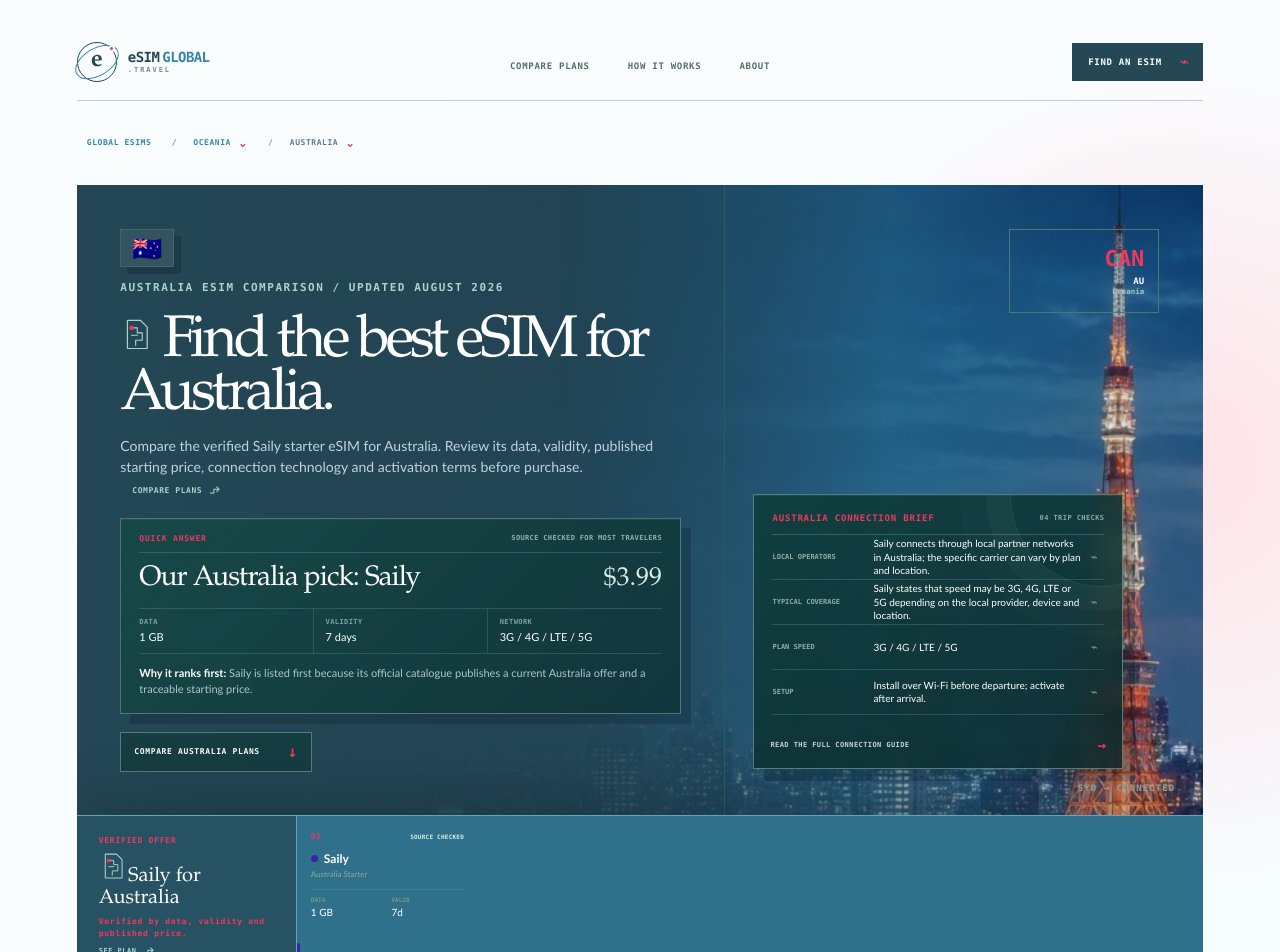
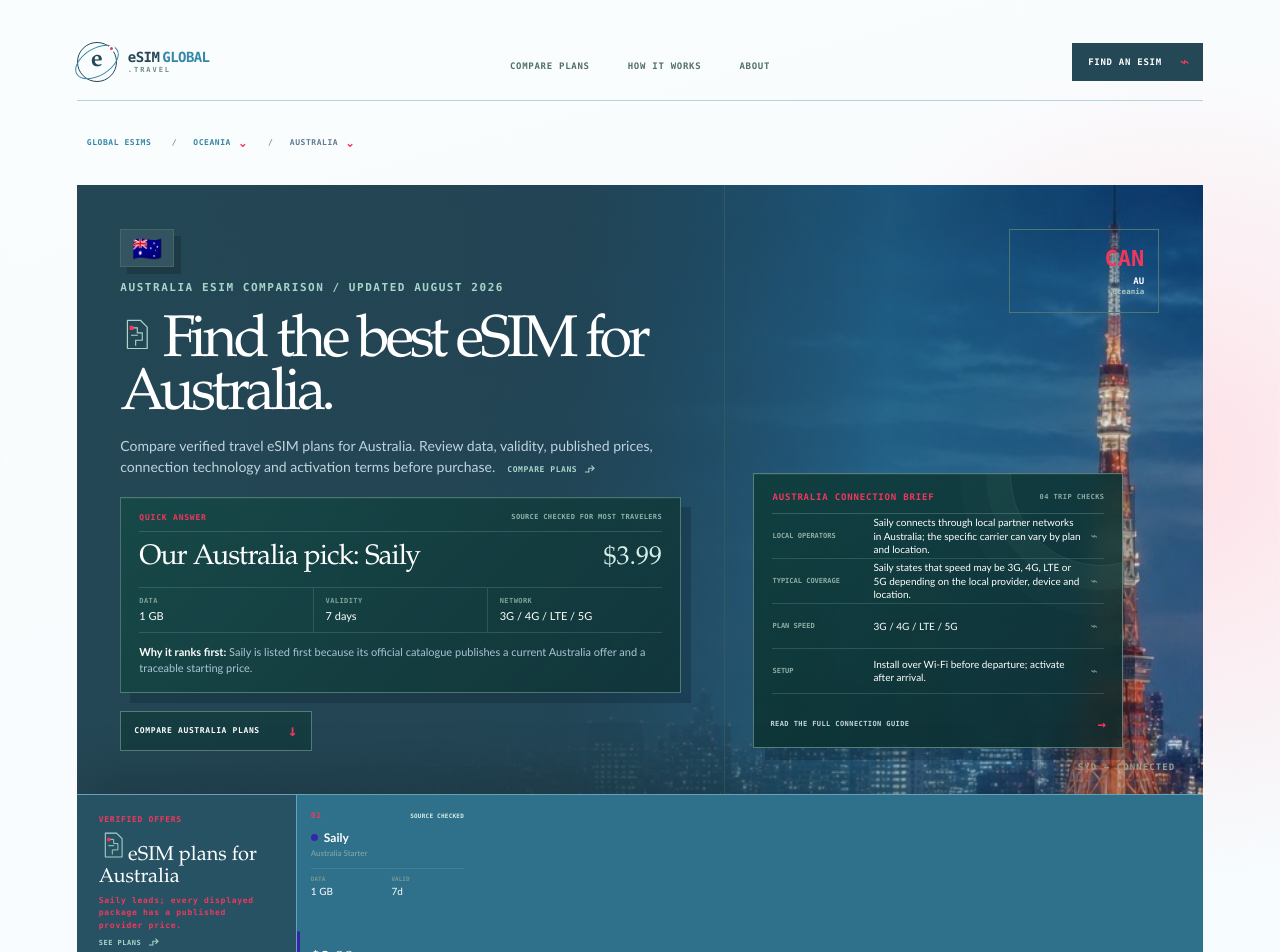
Before and after one commit to KTG1/esimglobal.travel, a Next.js app: page /australia/ in a window 1280 px wide. Shown: the top 952 px of the page. Built offline with nearby package versions, Linux system fonts and the light colour scheme.

Commit message:
Add verified Fiji eSIM comparison plans

```diff
--- a/app/CountryStructuredData.js
+++ b/app/CountryStructuredData.js
@@ -84,7 +84,7 @@
               "@type": "Offer",
               price: plan.price.toFixed(2),
               priceCurrency: "USD",
-              url: `${pageUrl}#plans`,
+              url: plan.url || `${pageUrl}#plans`,
             },
           },
         })),
--- a/app/countryFaqData.js
+++ b/app/countryFaqData.js
@@ -15,8 +15,8 @@
 
   return [
     { id: "plans", label: "Plans and pricing", summary: "Cost, data and validity", questions: [
-      { number: "01", question: `Which verified eSIM offer is shown for ${country}?`, answer: `${bestPlan.brand} ${bestPlan.product} is the verified offer currently displayed: ${bestPlan.dataLabel}, ${bestPlan.days} days and a published starting price of $${bestPlan.price.toFixed(2)}. Saily is prioritized because its official destination page provides the source data.` },
-      { number: "02", question: `What is the verified starting price for a travel eSIM in ${country}?`, answer: `The displayed Saily starter plan begins at $${lowestPrice.toFixed(2)} for 1 GB over 7 days. This price was checked on August 24, 2026; confirm the final checkout price because taxes, currency and promotions can change.` },
+      { number: "01", question: `Which verified eSIM offer is shown for ${country}?`, answer: `${bestPlan.brand} ${bestPlan.product} is ranked first: ${bestPlan.dataLabel}, ${bestPlan.days} days and a published price of $${bestPlan.price.toFixed(2)}. The comparison currently contains ${displayedPlans.length} source-checked package${displayedPlans.length === 1 ? "" : "s"}.` },
+      { number: "02", question: `What is the verified starting price for a travel eSIM in ${country}?`, answer: `The lowest displayed package price is $${lowestPrice.toFixed(2)}. Saily remains the recommended pick based on its verified destination offer; confirm the final checkout price because taxes, currency and promotions can change.` },
       { number: "03", question: `How much mobile data is practical for ${profile.places}?`, answer: "For maps, messaging and bookings, 1–3 GB per week may be enough. Frequent social media, video calls, streaming or hotspot use often makes 5–10 GB—or an unlimited option—a safer choice." },
       { number: "04", question: `Can I buy an unlimited-data eSIM for ${country}?`, answer: hasUnlimited ? `Yes. The current comparison includes an unlimited-data option for ${country}. Check its fair-use policy, hotspot allowance and possible speed restrictions before treating “unlimited” as unrestricted use.` : `No unlimited plan is currently shown in this comparison. Provider inventories change, so check the latest offers if unlimited data is essential for your trip.` },
     ] },
--- a/app/countryPages.js
+++ b/app/countryPages.js
@@ -1,4 +1,16 @@
-const plan = (country, price) => ({ brand: "Saily", product: `${country} Starter`, data: 1, dataLabel: "1 GB", days: 7, price, network: "3G / 4G / LTE / 5G", color: "#3626a7", note: "Verified Saily plan" });
+const plan = (country, price, overrides = {}) => ({ brand: "Saily", product: `${country} Starter`, data: 1, dataLabel: "1 GB", days: 7, price, network: "3G / 4G / LTE / 5G", color: "#3626a7", note: "Verified Saily plan", ...overrides });
+
+const verifiedPlanOverrides = {
+  fiji: [
+    plan("Fiji", 7.99, { url: "https://saily.com/esim-fiji/", note: "Best overall · official Saily price" }),
+    plan("Fiji", 19.99, { product: "Fiji 3 GB", data: 3, dataLabel: "3 GB", days: 30, url: "https://saily.com/esim-fiji/", note: "Official Saily price" }),
+    plan("Fiji", 29.99, { product: "Fiji 5 GB", data: 5, dataLabel: "5 GB", days: 30, url: "https://saily.com/esim-fiji/", note: "Official Saily price" }),
+    { brand: "Airalo", product: "Vinaka Fiji 1 GB", data: 1, dataLabel: "1 GB", days: 3, price: 7.5, network: "Digicel · 4G / LTE", color: "#0f766e", note: "Official Airalo price", url: "https://www.airalo.com/fiji-esim/vinaka-fiji-in-7days-10gb" },
+    { brand: "Airalo", product: "Vinaka Fiji 3 GB", data: 3, dataLabel: "3 GB", days: 3, price: 18, network: "Digicel · 4G / LTE", color: "#0f766e", note: "Official Airalo price", url: "https://www.airalo.com/fiji-esim/vinaka-fiji-in-7days-10gb" },
+    { brand: "Airalo", product: "Vinaka Fiji 3 GB", data: 3, dataLabel: "3 GB", days: 7, price: 19.5, network: "Digicel · 4G / LTE", color: "#0f766e", note: "Official Airalo price", url: "https://www.airalo.com/fiji-esim/vinaka-fiji-in-7days-10gb" },
+    { brand: "Airalo", product: "Vinaka Fiji 5 GB", data: 5, dataLabel: "5 GB", days: 7, price: 28, network: "Digicel · 4G / LTE", color: "#0f766e", note: "Official Airalo price", url: "https://www.airalo.com/fiji-esim/vinaka-fiji-in-7days-10gb" },
+  ],
+};
 
 const images = { Europe: "/images/france-esim-hero.jpg", Asia: "/images/japan-esim-hero.jpg", Africa: "/images/spain-esim-hero.jpg", "North America": "/images/united-states-esim-hero.jpg", "South America": "/images/spain-esim-hero.jpg", Oceania: "/images/japan-esim-hero.jpg" };
 
@@ -18,11 +30,11 @@
 export const countryPages = Object.fromEntries(destinations.map(([slug,name,flag,code,region,city,airport,price,territory=false]) => [slug, {
   name, flag, code, region, city, airport, territory,
   heroImage: images[region], heroWidth: 1200, heroHeight: 630, heroPosition: "center 50%", heroAlt: `Travel eSIM comparison guide for ${name}`,
-  heroSummary: `Compare the verified Saily starter eSIM for ${name}. Review its data, validity, published starting price, connection technology and activation terms before purchase.`,
+  heroSummary: `Compare verified travel eSIM plans for ${name}. Review data, validity, published prices, connection technology and activation terms before purchase.`,
   pickReason: `Saily is listed first because its official catalogue publishes a current ${name} offer and a traceable starting price.`,
   networks: `Saily connects through local partner networks in ${name}; the specific carrier can vary by plan and location.`,
   coverage: "Saily states that speed may be 3G, 4G, LTE or 5G depending on the local provider, device and location.",
-  sourceUrl: `https://saily.com/esim-${slug}/`, sourceChecked: "2026-08-24", plans: [plan(name, price)],
+  sourceUrl: `https://saily.com/esim-${slug}/`, sourceChecked: "2026-08-24", plans: verifiedPlanOverrides[slug] || [plan(name, price, { url: `https://saily.com/esim-${slug}/` })],
 }]));
 
 export const countrySlugs = Object.keys(countryPages);
--- a/app/france/FrancePlans.js
+++ b/app/france/FrancePlans.js
@@ -30,7 +30,7 @@
   const headingId = `top-plans-${country.toLowerCase().replaceAll(" ", "-")}`;
   return (
     <section className="heroPlanBoard" aria-labelledby={headingId}>
-      <header className="heroPlanBoardLabel"><span>VERIFIED OFFER</span><h2 id={headingId}><HeadingSignal />Saily for {country}</h2><HeadingReadMore href="#plans" label="See plan">Verified by data, validity and published price.</HeadingReadMore><small>Checked 24 August 2026</small></header>
+      <header className="heroPlanBoardLabel"><span>VERIFIED OFFERS</span><h2 id={headingId}><HeadingSignal />eSIM plans for {country}</h2><HeadingReadMore href="#plans" label="See plans">Saily leads; every displayed package has a published provider price.</HeadingReadMore><small>Checked 24 August 2026</small></header>
       <ol className="heroPlanRail">
         {plans.slice(0, 5).map((plan, index) => (
           <li key={`${plan.brand}-${plan.product}-${index}`} className={index === 0 ? "recommended" : undefined}><a href="#plans" style={{ "--plan-color": plan.color }} aria-label={`${plan.brand} ${plan.product}: ${plan.dataLabel} for ${plan.days} days, $${plan.price.toFixed(2)}`}>
@@ -96,7 +96,7 @@
                 <div><span>Validity</span><strong>{plan.days} days</strong></div>
                 <div><span>Network</span><strong>{plan.network}</strong></div>
                 <div className="commercialPrice"><span>Preview price</span><strong>${plan.price.toFixed(2)}</strong></div>
-                <a href={providerUrls[plan.brand]} target="_blank" rel="noreferrer" aria-label={`Check the latest ${plan.brand} offer for ${country}`}>
+                <a href={plan.url || providerUrls[plan.brand]} target="_blank" rel="noreferrer" aria-label={`Check the latest ${plan.brand} offer for ${country}`}>
                   Check latest price <span aria-hidden="true">⌁</span>
                 </a>
               </article>
@@ -109,7 +109,7 @@
         <header><div><p className="routeKicker">PLAN SNAPSHOT</p><h2 id="featured-title"><HeadingSignal />Popular {country} eSIM plans</h2><HeadingReadMore href="#plans" label="View every plan">Compare the leading choices by allowance, validity, network access and total preview price.</HeadingReadMore></div><p>Example marketplace pricing. Verify the provider’s current rate and terms before purchasing.</p></header>
         <ol className="featuredPlanGrid">
           {plans.slice(0, 3).map((plan, index) => (
-            <li key={plan.brand}><article style={{ "--plan-color": plan.color }} aria-labelledby={`featured-${country.toLowerCase().replaceAll(" ", "-")}-${index}`}>
+            <li key={`${plan.brand}-${plan.product}-${plan.days}`}><article style={{ "--plan-color": plan.color }} aria-labelledby={`featured-${country.toLowerCase().replaceAll(" ", "-")}-${index}`}>
               <span className="planRank">0{index + 1} / {plan.note}</span>
               <div className="providerName"><i />{plan.brand}</div>
               <h3 id={`featured-${country.toLowerCase().replaceAll(" ", "-")}-${index}`}>{plan.product}</h3>
@@ -130,7 +130,7 @@
         </div>
         <ol className="planResults" aria-live="polite" aria-label={`${country} eSIM search results`}>
           {filteredPlans.map((plan) => (
-            <li key={`${plan.brand}-${plan.dataLabel}`}><article style={{ "--plan-color": plan.color }}>
+            <li key={`${plan.brand}-${plan.product}-${plan.days}`}><article style={{ "--plan-color": plan.color }}>
               <div className="providerName"><i />{plan.brand}<small>{plan.note}</small></div>
               <div><span>Product</span><strong>{plan.product}</strong></div>
               <div><span>Data</span><strong>{plan.dataLabel}</strong></div>
```
